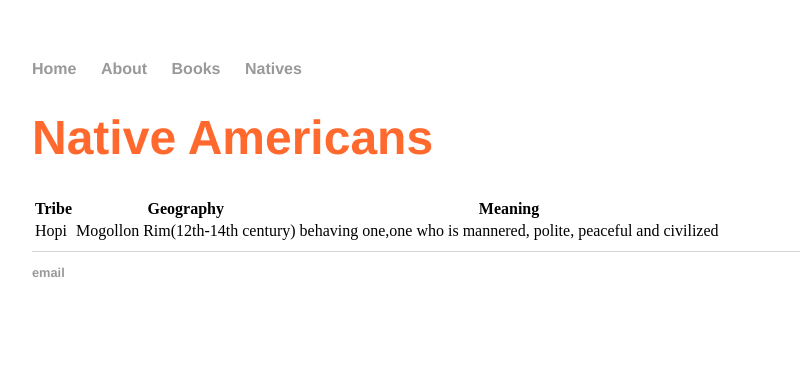
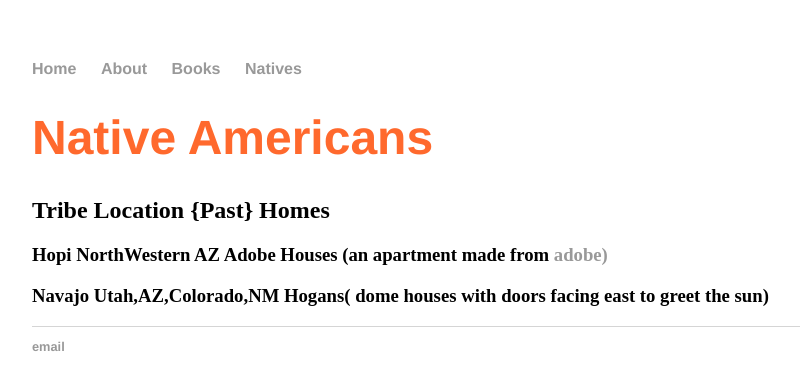
Before and after one commit to meerkatbhat/meerkatbhat, a Jekyll site: the page built from NA/index.html, in a window 1280 px wide. Shown: the top 390 px of the page, without its empty margins (160-960 px from the left). Built offline with Jekyll 4.4.1, drawn with Linux system fonts in a browser that asks for light colours.

Commit message:
Update index.html

```diff
--- a/NA/index.html
+++ b/NA/index.html
@@ -11,32 +11,7 @@ title: Meera B
 		}
 	</style>
 <body>
- <table>
-            <thead>
-                <tr>
-                    <th>Tribe</th>
-                    <th>Geography</th>
-	            <th>Meaning</th>
-                </tr>
-            </thead>
-            <tbody>
-                <tr>
-                    <td>Hopi    </td>
-
-                    <td> Mogollon Rim(12th-14th century)      </td>
-
-                    <td>behaving one,one who is mannered, polite, peaceful and civilized</td>
-                </tr>
-                <tr>
-                    <td></td>
-                    <td></td>
-                    <td></td>
-                </tr>
-                <tr>
-                    <td></td>
-                    <td></td>
-                    <td></td>
-                </tr>
-            </tbody>
-        </table>
+	<h2> Tribe 		Location {Past} 		Homes</h2>
+	<h3> Hopi		NorthWestern AZ 		Adobe Houses (an apartment made from <a href="https://en.wikipedia.org/wiki/Adobe=">adobe)</a>
+	<h3> Navajo 		Utah,AZ,Colorado,NM		Hogans( dome houses with doors facing east to greet the sun)
 		</body>
```
